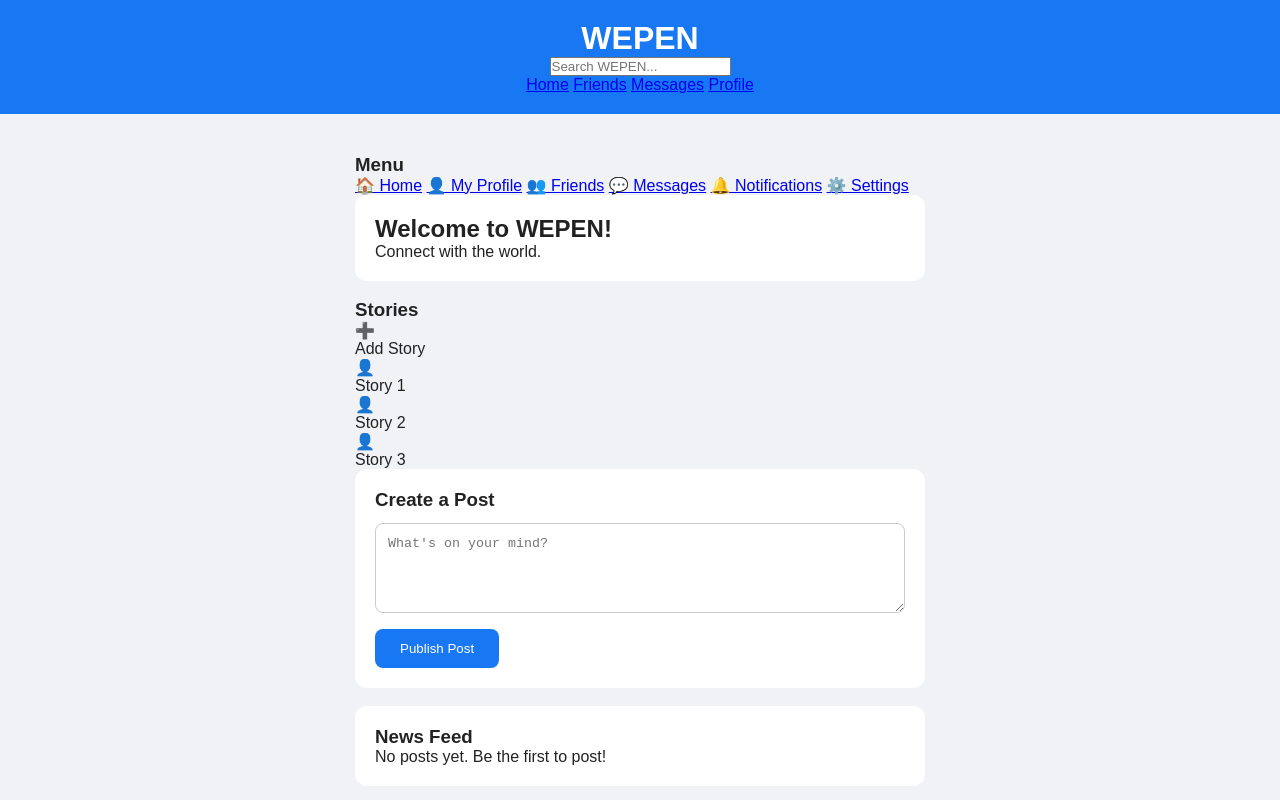
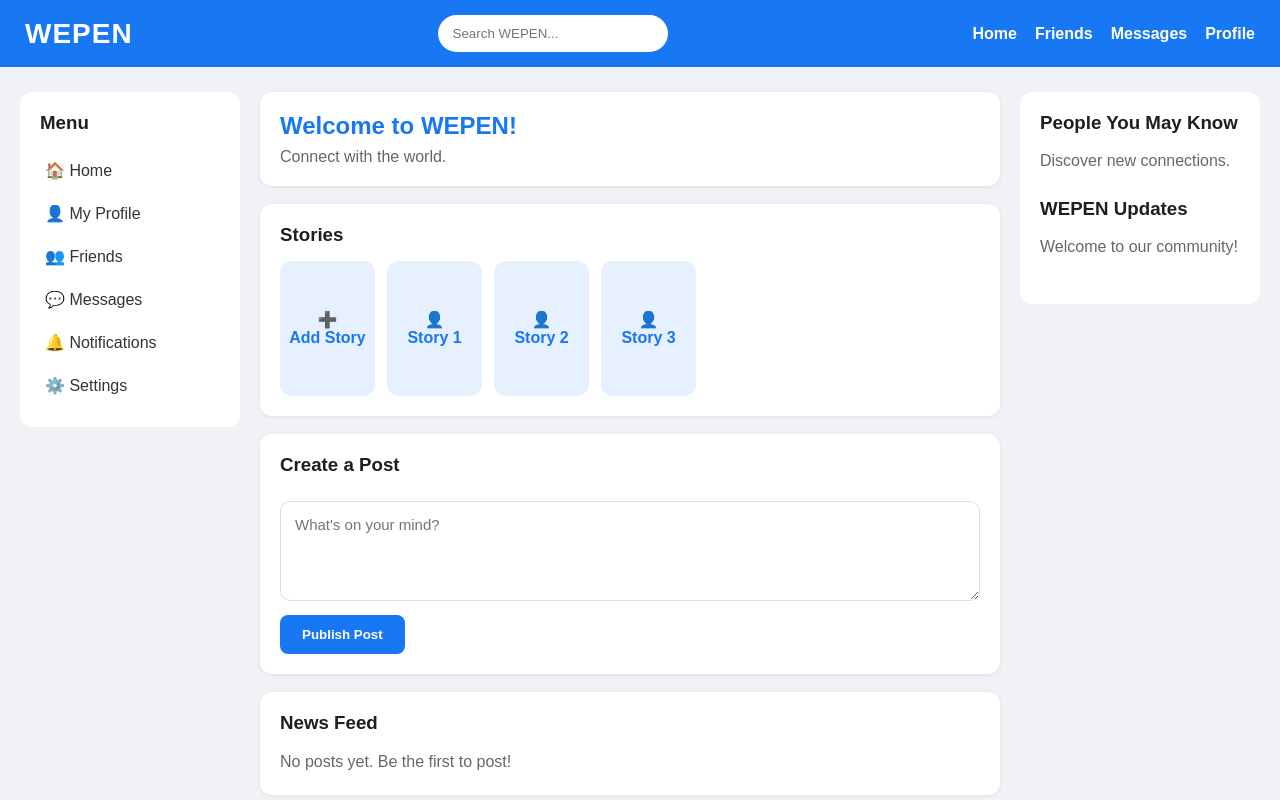
Before and after one commit to mygmaland-mainul/Wepen, a plain HTML site: page index.html in a window 1280 px wide. Shown: the top 800 px of the page. Drawn offline with Linux system fonts and the light colour scheme.

Commit message:
Update style.css

```diff
--- a/style.css
+++ b/style.css
@@ -1,3 +1,5 @@
+
+/* WEPEN - Main Design */
 
 * {
     margin: 0;
@@ -8,49 +10,256 @@
 body {
     font-family: Arial, sans-serif;
     background: #f0f2f5;
-    color: #222;
+    color: #1c1e21;
 }
 
-header {
+/* Header */
+
+.header {
     background: #1877f2;
     color: white;
-    padding: 20px;
-    text-align: center;
+    padding: 15px 25px;
+    display: flex;
+    align-items: center;
+    justify-content: space-between;
+    gap: 15px;
+    flex-wrap: wrap;
+    position: sticky;
+    top: 0;
+    z-index: 100;
 }
 
-main {
-    max-width: 600px;
-    margin: 25px auto;
-    padding: 15px;
+.header h1 {
+    font-size: 28px;
+    letter-spacing: 1px;
 }
 
-.welcome, .post-box, .feed {
+.header input {
+    padding: 11px 15px;
+    border: none;
+    border-radius: 25px;
+    outline: none;
+    width: 230px;
+}
+
+.header nav {
+    display: flex;
+    gap: 18px;
+    flex-wrap: wrap;
+}
+
+.header nav a {
+    color: white;
+    text-decoration: none;
+    font-weight: bold;
+}
+
+/* Main Layout */
+
+.container {
+    max-width: 1400px;
+    margin: 25px auto;
+    padding: 0 20px;
+    display: grid;
+    grid-template-columns: 220px minmax(0, 1fr) 240px;
+    gap: 20px;
+    align-items: start;
+}
+
+/* Sidebars */
+
+.sidebar,
+.right-sidebar {
+    background: white;
+    padding: 20px;
+    border-radius: 12px;
+}
+
+.sidebar h3,
+.right-sidebar h3 {
+    margin-bottom: 15px;
+}
+
+.sidebar a {
+    display: block;
+    padding: 12px 5px;
+    color: #333;
+    text-decoration: none;
+    border-radius: 7px;
+}
+
+.sidebar a:hover {
+    background: #e7f0ff;
+    color: #1877f2;
+}
+
+.right-sidebar p {
+    color: #65676b;
+    margin-bottom: 25px;
+    line-height: 1.5;
+}
+
+/* Main Feed */
+
+.main-feed {
+    min-width: 0;
+}
+
+.welcome,
+.stories,
+.post-box,
+.feed {
     background: white;
     padding: 20px;
     margin-bottom: 18px;
     border-radius: 12px;
+    box-shadow: 0 1px 4px rgba(0,0,0,0.08);
+}
+
+.welcome h2 {
+    color: #1877f2;
+    margin-bottom: 8px;
+}
+
+.welcome p {
+    color: #65676b;
+}
+
+/* Stories */
+
+.stories h3 {
+    margin-bottom: 15px;
+}
+
+.story-list {
+    display: flex;
+    gap: 12px;
+    overflow-x: auto;
+}
+
+.story {
+    min-width: 95px;
+    height: 135px;
+    background: #e7f0ff;
+    border-radius: 12px;
+    display: flex;
+    flex-direction: column;
+    align-items: center;
+    justify-content: center;
+    text-align: center;
+    color: #1877f2;
+    font-weight: bold;
+    cursor: pointer;
+}
+
+/* Create Post */
+
+.post-box h3,
+.feed h3 {
+    margin-bottom: 15px;
 }
 
 textarea {
     width: 100%;
-    height: 90px;
-    padding: 12px;
-    margin: 12px 0;
-    border: 1px solid #ccc;
-    border-radius: 8px;
+    min-height: 100px;
+    padding: 14px;
+    margin: 10px 0;
+    border: 1px solid #ddd;
+    border-radius: 10px;
+    resize: vertical;
+    font-family: Arial, sans-serif;
+    font-size: 15px;
+    outline: none;
 }
+
+textarea:focus {
+    border-color: #1877f2;
+}
+
+/* Buttons */
 
 button {
     background: #1877f2;
     color: white;
     border: none;
-    padding: 12px 25px;
+    padding: 12px 22px;
     border-radius: 8px;
     cursor: pointer;
+    font-weight: bold;
 }
+
+button:hover {
+    background: #1666d5;
+}
+
+/* Feed */
+
+#postsContainer {
+    color: #65676b;
+    line-height: 1.6;
+}
+
+/* Footer */
 
 footer {
     text-align: center;
-    padding: 20px;
-    color: #666;
+    padding: 25px;
+    color: #65676b;
+    margin-top: 20px;
 }
+
+/* Mobile Responsive */
+
+@media (max-width: 900px) {
+    .container {
+        grid-template-columns: 180px minmax(0, 1fr);
+    }
+
+    .right-sidebar {
+        display: none;
+    }
+}
+
+@media (max-width: 600px) {
+    .header {
+        justify-content: center;
+        padding: 15px 10px;
+    }
+
+    .header h1 {
+        width: 100%;
+        text-align: center;
+    }
+
+    .header input {
+        width: 100%;
+    }
+
+    .header nav {
+        justify-content: center;
+        gap: 12px;
+        font-size: 13px;
+    }
+
+    .container {
+        display: block;
+        padding: 0 10px;
+        margin: 15px auto;
+    }
+
+    .sidebar {
+        display: none;
+    }
+
+    .welcome,
+    .stories,
+    .post-box,
+    .feed {
+        padding: 15px;
+    }
+
+    .story {
+        min-width: 85px;
+        height: 115px;
+    }
+}
```
